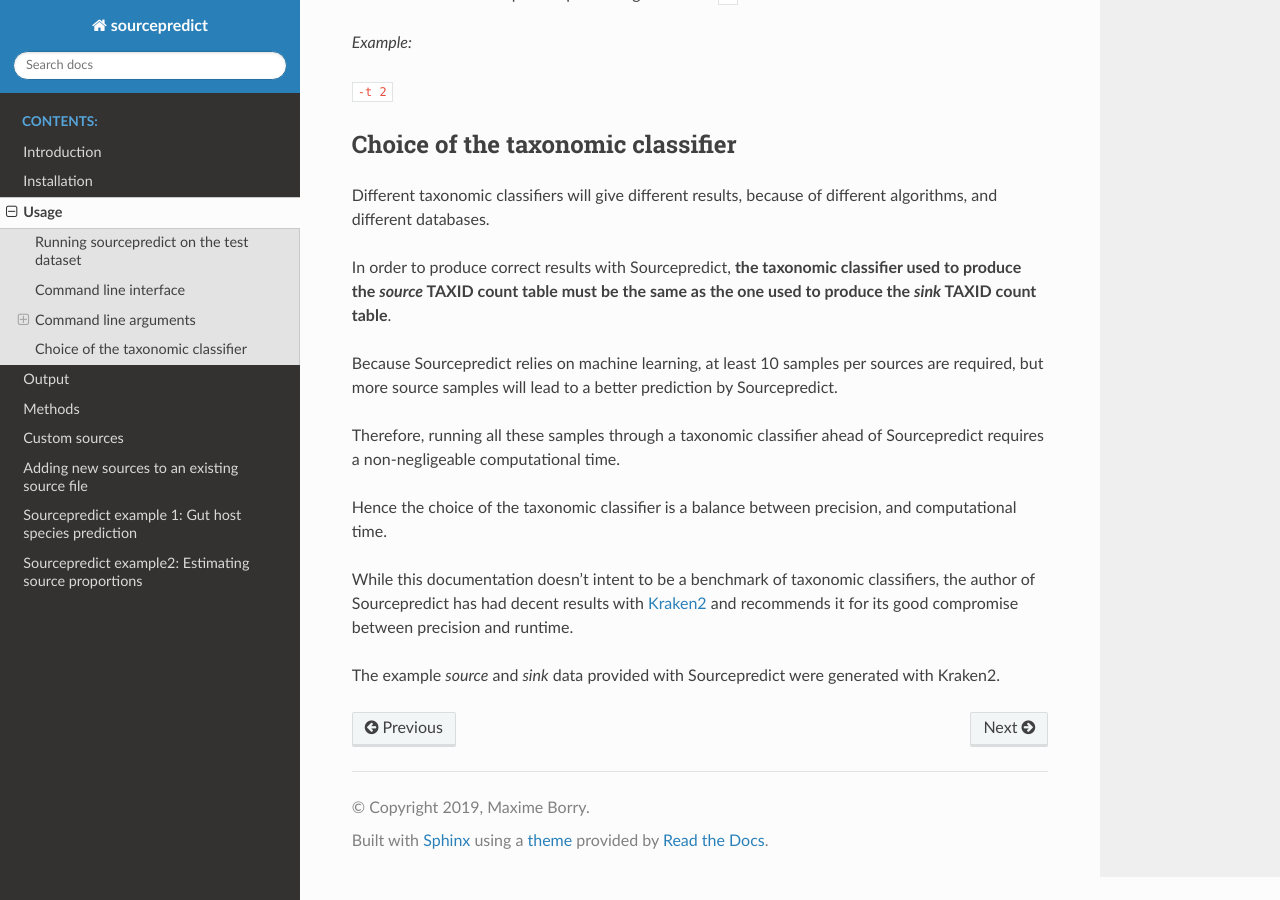
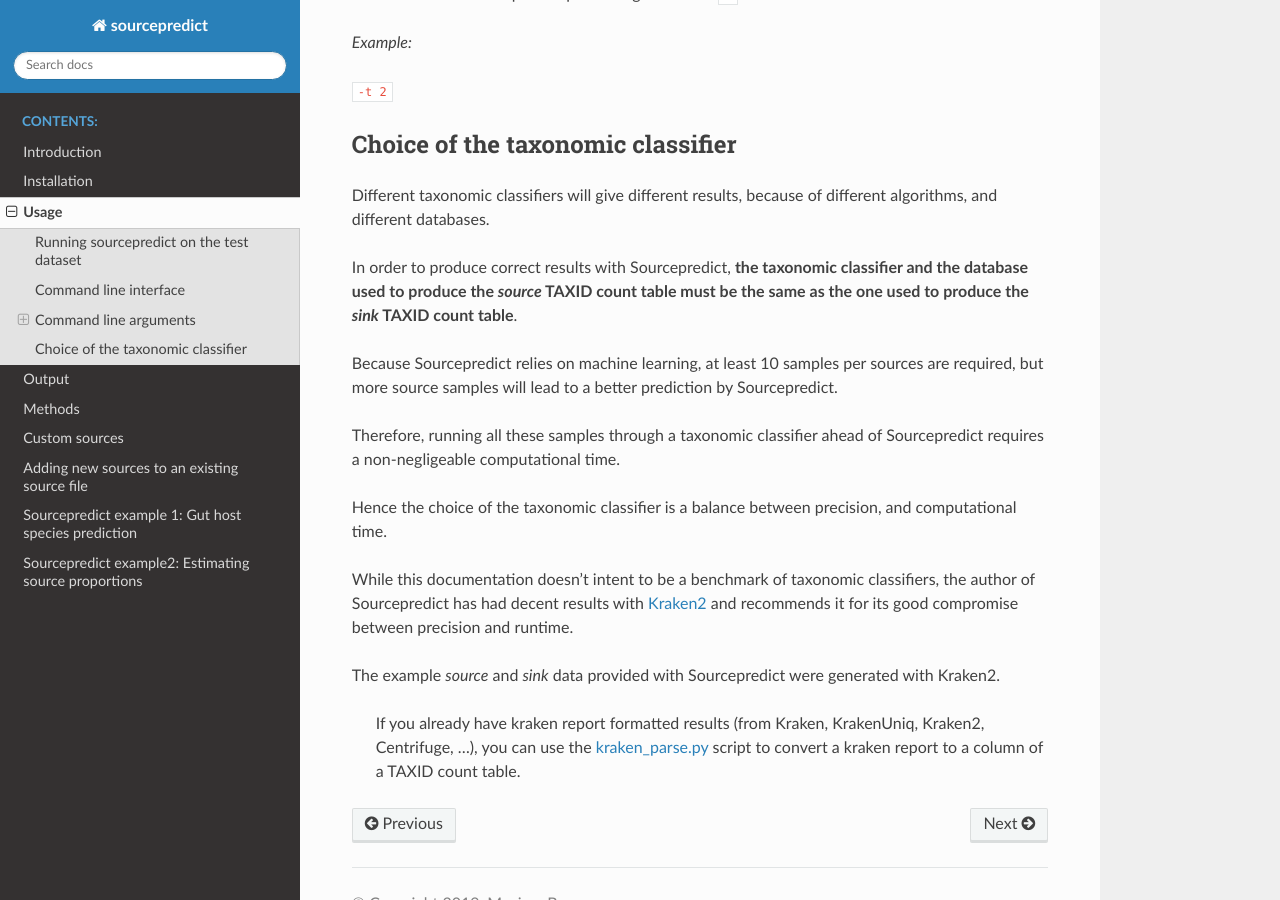
Before and after one commit to maxibor/sourcepredict, a Sphinx documentation site: the page built from docs/usage.md, in a window 1280 px wide and 900 px high, scrolled down 4713 px. Built offline with Sphinx 7.4.7 and the Read the Docs theme 2.0.0, drawn with Linux system fonts in a browser that asks for light colours.

Commit message:
mention kraken_parse script

```diff
--- a/docs/usage.md
+++ b/docs/usage.md
@@ -223,7 +223,7 @@ _Example:_
 
 Different taxonomic classifiers will give different results, because of different algorithms, and different databases.
 
-In order to produce correct results with Sourcepredict, **the taxonomic classifier used to produce the *source* TAXID count table must be the same as the one used to produce the *sink* TAXID count table**.
+In order to produce correct results with Sourcepredict, **the taxonomic classifier and the database used to produce the *source* TAXID count table must be the same as the one used to produce the *sink* TAXID count table**.
 
 Because Sourcepredict relies on machine learning, at least 10 samples per sources are required, but more source samples will lead to a better prediction by Sourcepredict.
 
@@ -234,3 +234,5 @@ Hence the choice of the taxonomic classifier is a balance between precision, and
 While this documentation doesn't intent to be a benchmark of taxonomic classifiers, the author of Sourcepredict has had decent results with [Kraken2](https://ccb.jhu.edu/software/kraken2/) and recommends it for its good compromise between precision and runtime.
 
 The example *source* and *sink* data provided with Sourcepredict were generated with Kraken2.
+
+> If you already have kraken report formatted results (from Kraken, KrakenUniq, Kraken2, Centrifuge, ...), you can use the [kraken_parse.py](https://github.com/maxibor/kraken-nf/blob/master/bin/kraken_parse.py) script to convert a kraken report to a column of a TAXID count table.
```
